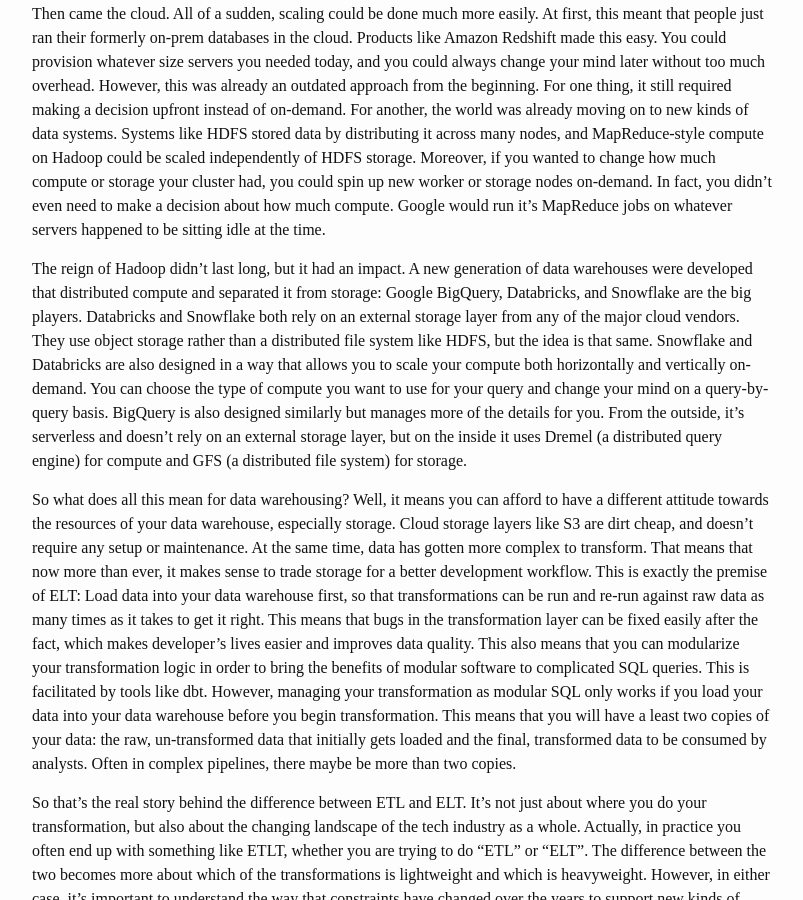
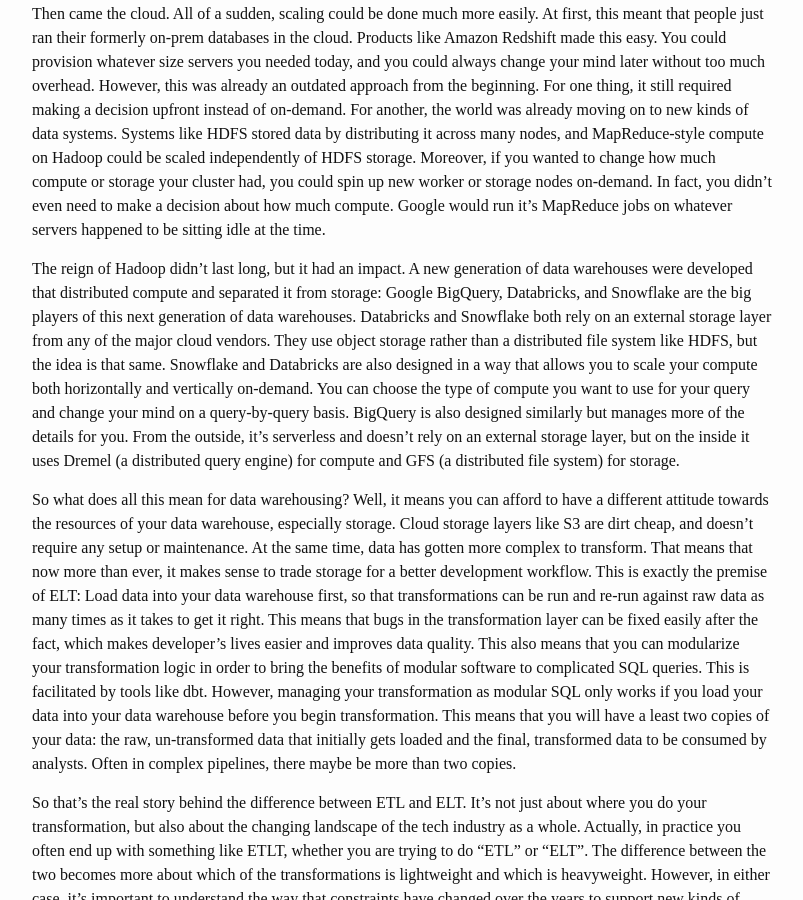
Before and after one commit to mattsteadman/mattsteadman.github.io, a Jekyll site: the page built from _posts/2023-02-20-etl-vs-elt.md, in a window 1280 px wide and 900 px high, scrolled down 514 px. Shown: the whole window, without its empty margins (238-1041 px from the left). Built offline with Jekyll 4.4.1, drawn with Linux system fonts in a browser that asks for light colours.

Commit message:
Phrasing

```diff
--- a/_posts/2023-02-20-etl-vs-elt.md
+++ b/_posts/2023-02-20-etl-vs-elt.md
@@ -13,7 +13,7 @@
 
 Then came the cloud. All of a sudden, scaling could be done much more easily. At first, this meant that people just ran their formerly on-prem databases in the cloud. Products like Amazon Redshift made this easy. You could provision whatever size servers you needed today, and you could always change your mind later without too much overhead. However, this was already an outdated approach from the beginning. For one thing, it still required making a decision upfront instead of on-demand. For another, the world was already moving on to new kinds of data systems. Systems like HDFS stored data by distributing it across many nodes, and MapReduce-style compute on Hadoop could be scaled  independently of HDFS storage. Moreover, if you wanted to change how much compute or storage your cluster had, you could spin up new worker or storage nodes on-demand. In fact, you didn't even need to make a decision about how much compute. Google would run it's MapReduce jobs on whatever servers happened to be sitting idle at the time.
 
-The reign of Hadoop didn't last long, but it had an impact. A new generation of data warehouses were developed that distributed compute and separated it from storage: Google BigQuery, Databricks, and Snowflake are the big players. Databricks and Snowflake both rely on an external storage layer from any of the major cloud vendors. They use object storage rather than a distributed file system like HDFS, but the idea is that same. Snowflake and Databricks are also designed in a way that allows you to scale your compute both horizontally and vertically on-demand. You can choose the type of compute you want to use for your query and change your mind on a query-by-query basis. BigQuery is also designed similarly but manages more of the details for you. From the outside, it's serverless and doesn't rely on an external storage layer, but on the inside it uses Dremel (a distributed query engine) for compute and GFS (a distributed file system) for storage.
+The reign of Hadoop didn't last long, but it had an impact. A new generation of data warehouses were developed that distributed compute and separated it from storage: Google BigQuery, Databricks, and Snowflake are the big players of this next generation of data warehouses. Databricks and Snowflake both rely on an external storage layer from any of the major cloud vendors. They use object storage rather than a distributed file system like HDFS, but the idea is that same. Snowflake and Databricks are also designed in a way that allows you to scale your compute both horizontally and vertically on-demand. You can choose the type of compute you want to use for your query and change your mind on a query-by-query basis. BigQuery is also designed similarly but manages more of the details for you. From the outside, it's serverless and doesn't rely on an external storage layer, but on the inside it uses Dremel (a distributed query engine) for compute and GFS (a distributed file system) for storage.
 
 So what does all this mean for data warehousing? Well, it means you can afford to have a different attitude towards the resources of your data warehouse, especially storage. Cloud storage layers like S3 are dirt cheap, and doesn't require any setup or maintenance. At the same time, data has gotten more complex to transform. That means that now more than ever, it makes sense to trade storage for a better development workflow. This is exactly the premise of ELT: Load data into your data warehouse first, so that transformations can be run and re-run against raw data as many times as it takes to get it right. This means that bugs in the transformation layer can be fixed easily after the fact, which makes developer's lives easier and improves data quality. This also means that you can modularize your transformation logic in order to bring the benefits of modular software to complicated SQL queries. This is facilitated by tools like dbt. However, managing your transformation as modular SQL only works if you load your data into your data warehouse before you begin transformation. This means that you will have a least two copies of your data: the raw, un-transformed data that initially gets loaded and the final, transformed data to be consumed by analysts. Often in complex pipelines, there maybe be more than two copies.
 
```
